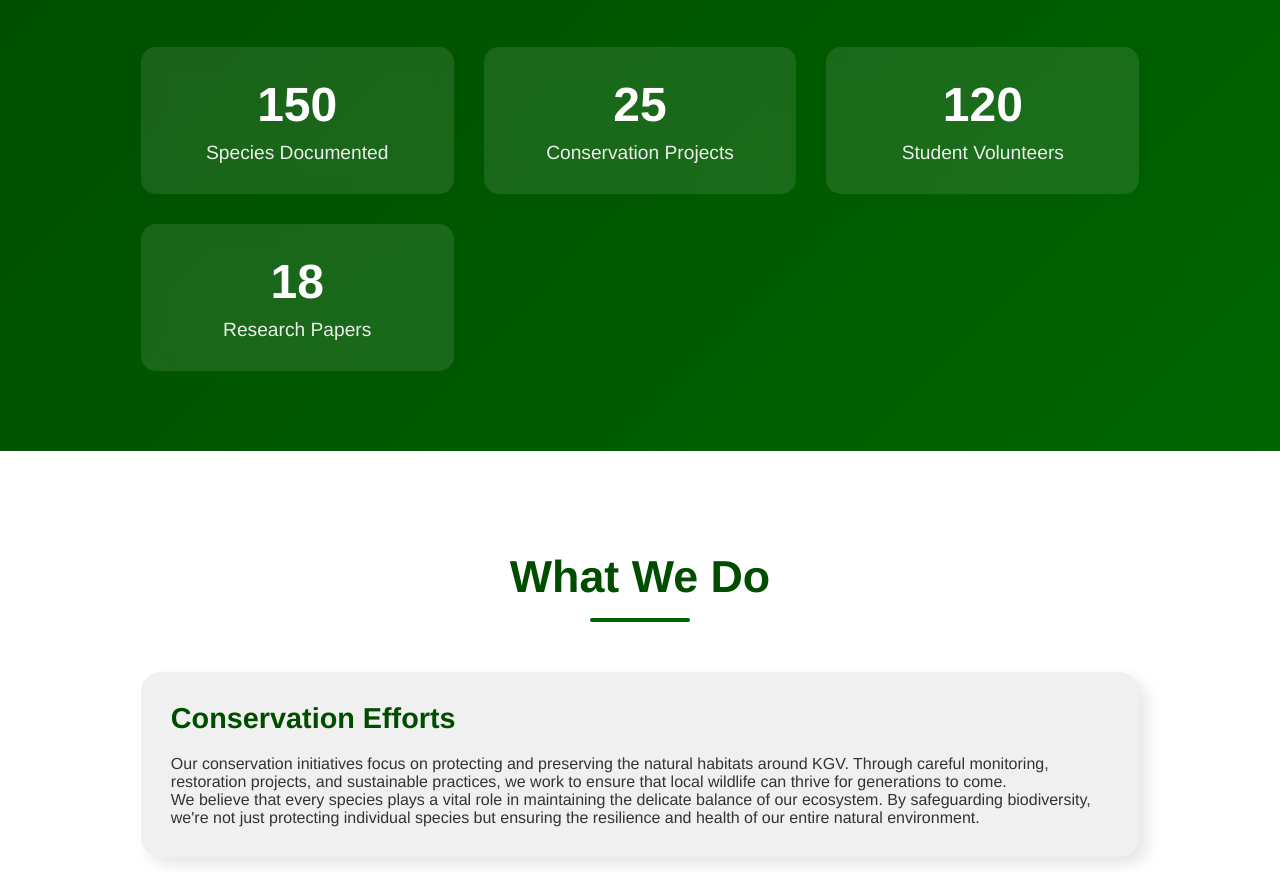
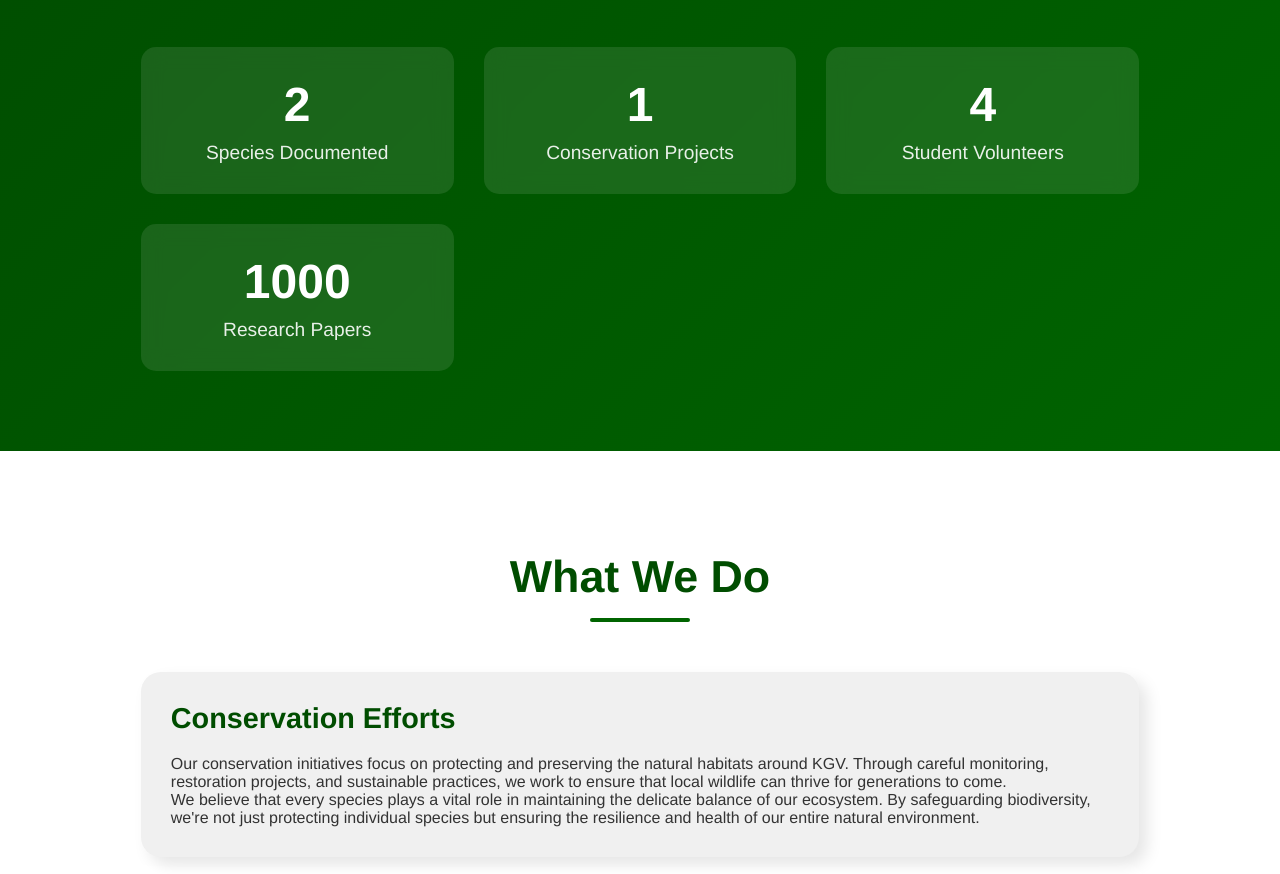
Before and after one commit to kgvwildlife/kgvwildlife.github.io, a plain HTML site: page index.html in a window 1280 px wide. Shown: the part 2403-3277 px from the top of the page. Drawn offline with nearby package versions, Linux system fonts and the light colour scheme.

Commit message:
index.html

```diff
--- a/index.html
+++ b/index.html
@@ -1253,10 +1253,10 @@
         // Animate numbers in stats section
         function animateStats() {
             const stats = [
-                { id: 'stat1', target: 150 },
-                { id: 'stat2', target: 25 },
-                { id: 'stat3', target: 120 },
-                { id: 'stat4', target: 18 }
+                { id: 'stat1', target: 2 },
+                { id: 'stat2', target: 1 },
+                { id: 'stat3', target: 4 },
+                { id: 'stat4', target: 1000 }
             ];
 
             stats.forEach(stat => {
```
